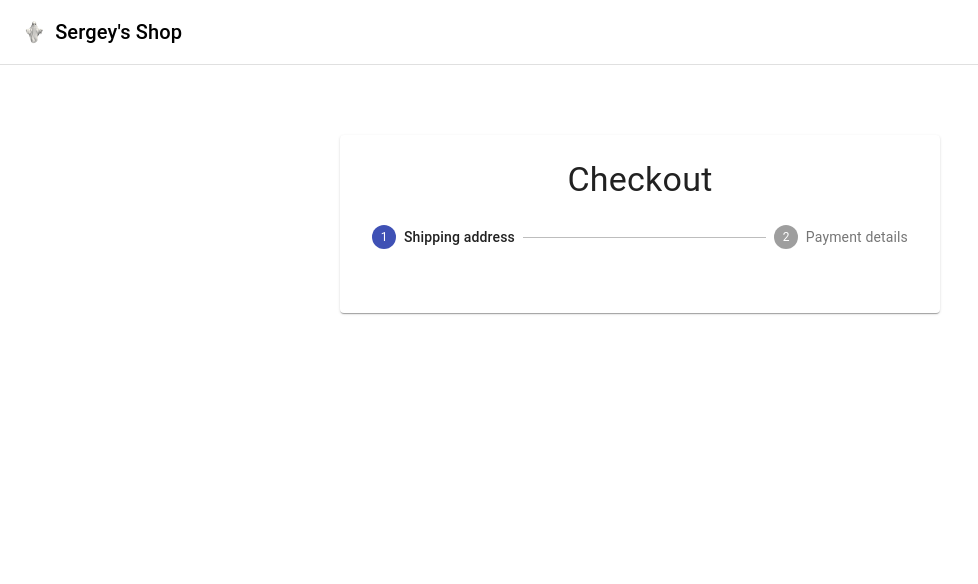
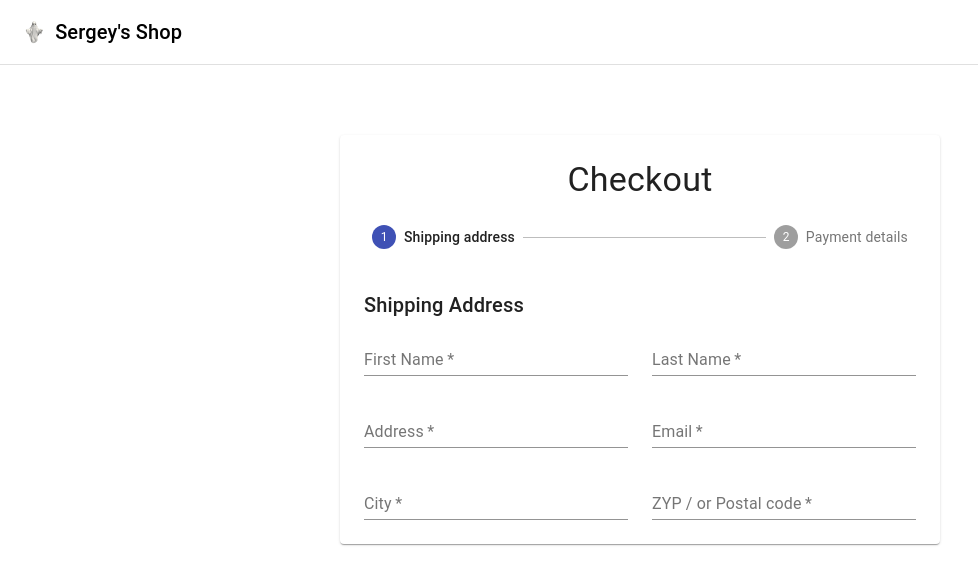
Before and after one commit to sovsianykov/e-commerce, a React (Create React App) app: page /checkout in a window 1280 px wide. Shown: the top 584 px of the page, without its empty margins (0-978 px from the left). Built offline with nearby package versions, Linux system fonts and the light colour scheme; no server answers.

Commit message:
create token

```diff
--- a/src/App.js
+++ b/src/App.js
@@ -2,7 +2,7 @@ import * as React from "react";
 // import Products from "./components/Products/Products";
 // import Navbar from "./components/Navbar/Navbar";
 import { commerce } from "./lib/commerse";
-import { Products, Navbar, Cart, Checkout} from "./components";
+import { Products, Navbar, Cart, Checkout } from "./components";
 import { useEffect, useState } from "react";
 import { BrowserRouter as Router, Switch, Route } from "react-router-dom";
 
@@ -57,9 +57,9 @@ export default function App() {
               emptyCart={emptyCart}
             />
           </Route>
-            <Route exact path='/checkout'>
-                <Checkout/>
-            </Route>
+          <Route exact path="/checkout">
+            <Checkout cart={cart} />
+          </Route>
         </Switch>
       </div>
     </Router>
--- /dev/null
+++ b/src/components/CheckoutForm/AddressForm.jsx
@@ -0,0 +1,62 @@
+
+import * as React from 'react';
+import {useState} from "react";
+import { InputLabel , Select, MenuItem, Button, Grid, Typography, } from '@material-ui/core'
+import {useForm, FormProvider} from "react-hook-form";
+import FormInput from "./CustomTextField";
+
+
+import { commerce } from "../../lib/commerse";
+
+
+export default function AddressForm() {
+     const [shippingCountries, setShippingCountries] = useState([])
+     const [shippingCountry, setShippingCountry] = useState('')
+     const [shippingSubdivisions, setShippingSubdivisions] = useState([])
+     const [shippingSubdivision, setShippingSubdivision] = useState('')
+     const [shippingOptions, setShippingOptions] = useState([])
+     const [shippingOption, setShippingOption] = useState('')
+    const methods = useForm()
+
+    const fetchShippingCountries = async (checkoutTokenId) => {
+         const { countries } = await commerce.localeListShippingCountries(checkoutTokenId)
+         setShippingCountries(countries);
+
+    }
+    return (
+        <>
+            <Typography variant='h6' gutterBottom>Shipping Address</Typography>
+             <FormProvider {...methods}>
+                 <form onSubmit='' >
+                     <Grid spacing={3} container>
+                      <FormInput required name='firstName' label='First Name' />
+                      <FormInput required name='lastName' label='Last Name' />
+                      <FormInput required name='address1' label='Address' />
+                      <FormInput required name='email' label='Email' />
+                      <FormInput required name='city' label='City' />
+                      <FormInput required name='zyp' label='ZYP / or Postal code' />
+                      {/*<Grid item xs={12} sm={6}>*/}
+                      {/*    <InputLabel>Shipping Country</InputLabel>*/}
+                      {/*    <Select value={} fullWidth onChange={}>*/}
+                      {/*       <MenuItem key={} value={}>Select me</MenuItem>*/}
+                      {/*    </Select>*/}
+                      {/*</Grid>*/}
+                      {/*   <Grid item xs={12} sm={6}>*/}
+                      {/*       <InputLabel>Shipping Subdivisions</InputLabel>*/}
+                      {/*       <Select value={} fullWidth onChange={}>*/}
+                      {/*           <MenuItem key={} value={}>Select me</MenuItem>*/}
+                      {/*       </Select>*/}
+                      {/*   </Grid>*/}
+                      {/*   <Grid item xs={12} sm={6}>*/}
+                      {/*       <InputLabel>Shipping Options</InputLabel>*/}
+                      {/*       <Select value={} fullWidth onChange={}>*/}
+                      {/*           <MenuItem key={} value={}>Select me</MenuItem>*/}
+                      {/*       </Select>*/}
+                      {/*   </Grid>*/}
+                     </Grid>
+                 </form>
+
+             </FormProvider>
+        </>
+    );
+};
--- a/src/components/CheckoutForm/Checkout/Checkout.jsx
+++ b/src/components/CheckoutForm/Checkout/Checkout.jsx
@@ -1,27 +1,57 @@
-import React, {useState} from 'react';
-import {Paper, Stepper, Step, StepLabel, Typography, CircularProgress, Divider, Button} from '@material-ui/core'
-import useStyles from './Styles'
-const steps = ['Shipping address', 'Payment details']
+import React, { useEffect, useState } from "react";
+import {
+  Paper,
+  Stepper,
+  Step,
+  StepLabel,
+  Typography,
+  CircularProgress,
+  Divider,
+  Button,
+} from "@material-ui/core";
+import useStyles from "./Styles";
+import { Payment } from "@material-ui/icons";
+import AddressForm from "../AddressForm";
+import PaymentForm from "../PaymentForm";
+import { commerce } from "../../../lib/commerse";
 
-function Checkout(props) {
-    const classes = useStyles()
-    const[activeStep, setStep] = useState(0)
+const steps = ["Shipping address", "Payment details"];
+
+function Checkout({cart}) {
+  const classes = useStyles();
+  const [activeStep, setSteActiveStep] = useState(0);
+  const   [checkoutToken, setCheckoutToken ] = useState(null)
+  useEffect(() => {
+    const generateToken = async () => {
+      try {
+        const token = await commerce.checkout.generateToken(cart.id, { type : 'cart'});
+        console.log(token)
+          setCheckoutToken(token)
+      } catch (error) {}
+    };
+    generateToken();
+  }, []);
+
+  const Confirmation = () => <div>Confirmation</div>;
+  const Form = () => (activeStep === 0 ? <AddressForm /> : <PaymentForm />);
   return (
     <>
-        <div className={classes.toolbar}/>
+      <div className={classes.toolbar} />
       <main className={classes.layout}>
         <Paper className={classes.paper}>
-                  <Typography variant='h4' align='center'>Checkout</Typography>
+          <Typography variant="h4" align="center">
+            Checkout
+          </Typography>
           <Stepper activeStep={activeStep} className={classes.stepper}>
-                      {steps.map((step) =>(
+            {steps.map((step) => (
               <Step key={step}>
-                              <StepLabel >{step}</StepLabel>
+                <StepLabel>{step}</StepLabel>
               </Step>
             ))}
           </Stepper>
+          {activeStep === steps.length ? <Confirmation /> : <Form />}
         </Paper>
       </main>
-
     </>
   );
 }
--- /dev/null
+++ b/src/components/CheckoutForm/CustomTextField.jsx
@@ -0,0 +1,24 @@
+import React from 'react';
+import { TextField, Grid } from "@material-ui/core";
+import  { useFormContext, Controller } from "react-hook-form";
+
+function FormInput( { name, label, required }) {
+    const { control } = useFormContext()
+
+
+    return (
+        <Grid item={12} sm={6}>
+            <Controller
+                as={TextField}
+                control={control}
+                fullWidth
+                name={name}
+                label = {label}
+                required={ required }
+            />
+
+        </Grid>
+    );
+}
+
+export default FormInput;
--- /dev/null
+++ b/src/components/CheckoutForm/PaymentForm.jsx
@@ -0,0 +1,11 @@
+
+import * as React from 'react';
+
+
+export default function PaymentForm(p) {
+    return (
+        <div>
+            PaymentForm
+        </div>
+    );
+};
```
Lines whose indentation alone changed are shown as unchanged.
